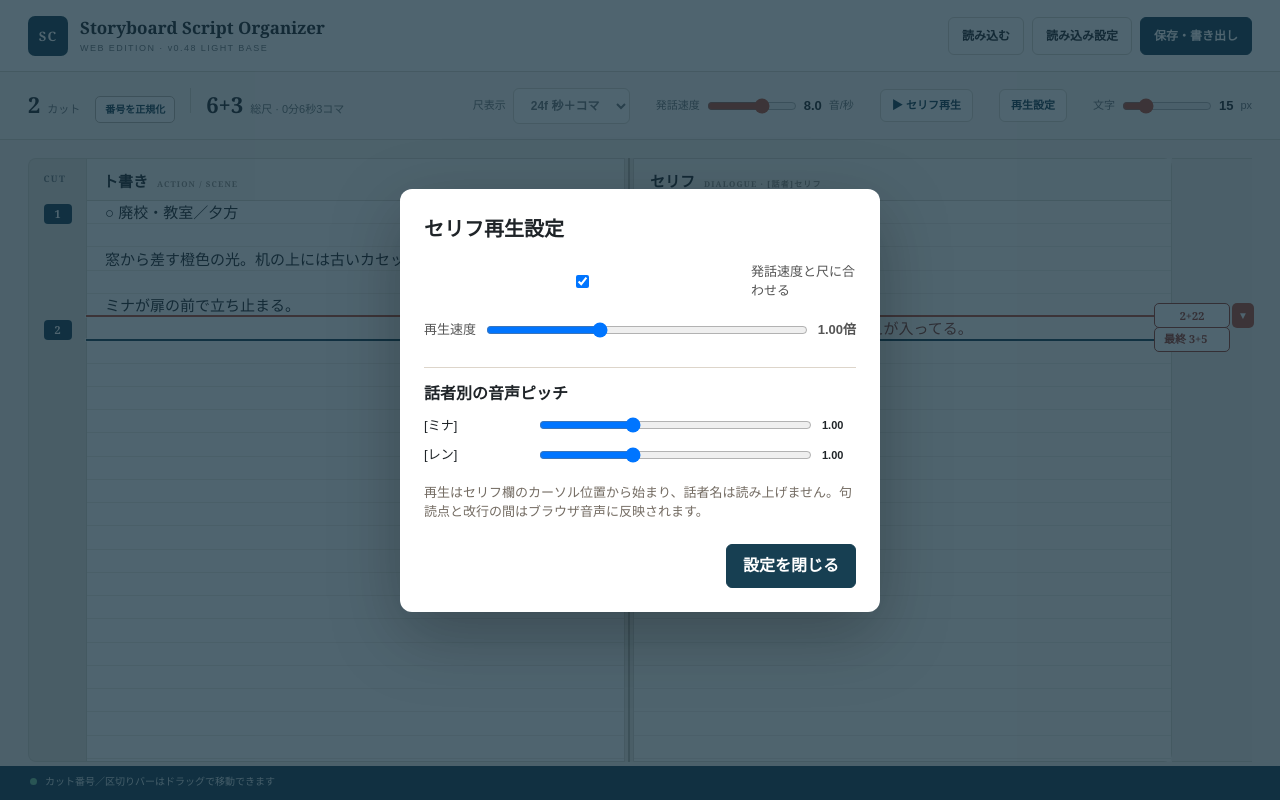
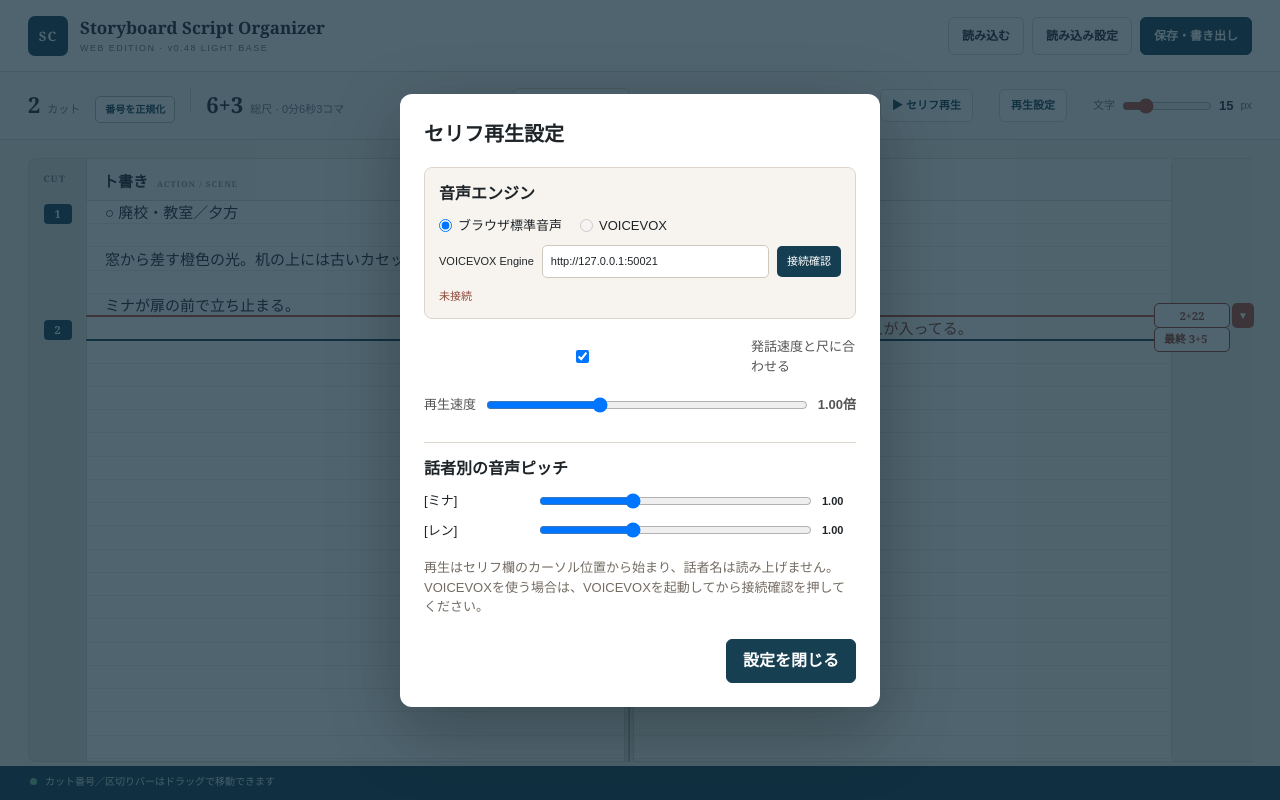
Before and after one commit to koji2make20/Storyborad-script-Organaizer, a Next.js app: page / in a window 1280 px wide. Both pictures are taken after a click on the button "再生設定". Built offline with nearby package versions, Linux system fonts and the light colour scheme.

Commit message:
Add VOICEVOX playback integration

```diff
--- a/app/globals.css
+++ b/app/globals.css
@@ -652,6 +652,75 @@ body {
 .playback-dialog input[type="range"] {
   flex: 1;
 }
+.voice-engine-settings {
+  display: grid;
+  gap: 10px;
+  margin-bottom: 18px;
+  padding: 14px;
+  border: 1px solid #ddd5ca;
+  border-radius: 8px;
+  background: #f7f4ef;
+}
+.engine-options {
+  display: flex;
+  gap: 18px;
+}
+.engine-options label {
+  display: flex;
+  align-items: center;
+  gap: 6px;
+  font-size: 13px;
+}
+.voicevox-address {
+  display: grid;
+  grid-template-columns: auto minmax(0, 1fr) auto;
+  align-items: center;
+  gap: 8px;
+  font-size: 11px;
+}
+.voicevox-address input {
+  min-width: 0;
+  padding: 7px 8px;
+  border: 1px solid #cfc8bd;
+  border-radius: 5px;
+  background: #fff;
+}
+.voicevox-address button {
+  padding: 7px 10px;
+  border: 0;
+  border-radius: 5px;
+  background: var(--accent2);
+  color: #fff;
+  cursor: pointer;
+}
+.connection-status,
+.connection-ok {
+  color: #8e4838;
+  font-size: 11px;
+}
+.connection-ok {
+  color: #26704b;
+}
+.voicevox-mapping {
+  display: grid;
+  gap: 7px;
+  padding-top: 10px;
+  border-top: 1px solid #ddd5ca;
+}
+.voicevox-mapping label {
+  display: grid;
+  grid-template-columns: 105px minmax(0, 1fr);
+  align-items: center;
+  gap: 8px;
+  font-size: 12px;
+}
+.voicevox-mapping select {
+  min-width: 0;
+  padding: 7px;
+  border: 1px solid #cfc8bd;
+  border-radius: 5px;
+  background: #fff;
+}
 .pitch-settings {
   margin: 18px 0;
   padding-top: 14px;
--- a/app/page.tsx
+++ b/app/page.tsx
@@ -13,6 +13,7 @@ type Cut = {
   manual?: boolean;
 };
 type Section = { start: number; end: number; name: string; frames: number };
+type VoicevoxStyle = { id: number; name: string; speaker: string };
 type HistorySnapshot = {
   action: string;
   dialogue: string;
@@ -285,7 +286,16 @@ export default function Home() {
     [playbackOpen, setPlaybackOpen] = useState(false),
     [playbackRate, setPlaybackRate] = useState(1),
     [syncPlaybackRate, setSyncPlaybackRate] = useState(true),
-    [speakerPitch, setSpeakerPitch] = useState<Record<string, number>>({});
+    [speakerPitch, setSpeakerPitch] = useState<Record<string, number>>({}),
+    [playbackEngine, setPlaybackEngine] = useState<"browser" | "voicevox">(
+      "browser",
+    ),
+    [voicevoxUrl, setVoicevoxUrl] = useState("http://127.0.0.1:50021"),
+    [voicevoxStatus, setVoicevoxStatus] = useState("未接続"),
+    [voicevoxStyles, setVoicevoxStyles] = useState<VoicevoxStyle[]>([]),
+    [voicevoxSpeakerStyles, setVoicevoxSpeakerStyles] = useState<
+      Record<string, number>
+    >({});
   const fileRef = useRef<HTMLInputElement>(null),
     cutLayerRef = useRef<HTMLDivElement>(null),
     workspaceRef = useRef<HTMLElement>(null),
@@ -306,6 +316,8 @@ export default function Home() {
     } | null>(null),
     playbackRunRef = useRef(0),
     playbackSelectionRef = useRef<{ start: number; end: number } | null>(null),
+    voicevoxAudioRef = useRef<HTMLAudioElement | null>(null),
+    voicevoxObjectUrlRef = useRef<string | null>(null),
     historyRef = useRef<HistorySnapshot[]>([]),
     historyIndexRef = useRef(-1),
     historyGroupRef = useRef<{ kind: "text" | "cuts"; at: number } | null>(
@@ -633,6 +645,49 @@ export default function Home() {
       left = e.clientX - actionRect.left;
     setSplit(Math.max(25, Math.min(75, (left / usable) * 100)));
   };
+  const stopVoicevoxAudio = () => {
+    voicevoxAudioRef.current?.pause();
+    voicevoxAudioRef.current = null;
+    if (voicevoxObjectUrlRef.current) {
+      URL.revokeObjectURL(voicevoxObjectUrlRef.current);
+      voicevoxObjectUrlRef.current = null;
+    }
+  };
+  const connectVoicevox = async () => {
+    const base = voicevoxUrl.trim().replace(/\/+$/, "");
+    setVoicevoxStatus("接続中…");
+    try {
+      const response = await fetch(`${base}/speakers`);
+      if (!response.ok) throw new Error(`HTTP ${response.status}`);
+      const values = (await response.json()) as {
+        name: string;
+        styles: { id: number; name: string }[];
+      }[];
+      const styles = values.flatMap((voice) =>
+        voice.styles.map((style) => ({
+          id: style.id,
+          name: style.name,
+          speaker: voice.name,
+        })),
+      );
+      if (!styles.length) throw new Error("話者が見つかりません");
+      setVoicevoxStyles(styles);
+      setVoicevoxSpeakerStyles((current) => {
+        const next = { ...current };
+        for (const speaker of speakers)
+          if (next[speaker] == null) next[speaker] = styles[0].id;
+        return next;
+      });
+      setVoicevoxStatus(`接続済み（${styles.length}スタイル）`);
+      setPlaybackEngine("voicevox");
+    } catch (error) {
+      setVoicevoxStyles([]);
+      setPlaybackEngine("browser");
+      setVoicevoxStatus(
+        `接続失敗：${error instanceof Error ? error.message : "VOICEVOXを確認してください"}`,
+      );
+    }
+  };
   const toggleSpeech = () => {
     const restoreSelection = () => {
       const selection = playbackSelectionRef.current,
@@ -645,6 +700,7 @@ export default function Home() {
     if (speaking) {
       playbackRunRef.current += 1;
       speechSynthesis.cancel();
+      stopVoicevoxAudio();
       setSpeaking(false);
       restoreSelection();
       return;
@@ -703,8 +759,9 @@ export default function Home() {
     playbackSelectionRef.current = { start: cursor, end: originalEnd };
     const run = ++playbackRunRef.current;
     speechSynthesis.cancel();
+    stopVoicevoxAudio();
     setSpeaking(true);
-    const playNext = (index: number) => {
+    const playNext = async (index: number) => {
       if (run !== playbackRunRef.current) return;
       if (index >= queue.length) {
         setSpeaking(false);
@@ -722,6 +779,64 @@ export default function Home() {
       const target = dialogueRef.current;
       target?.focus({ preventScroll: true });
       target?.setSelectionRange(item.start, item.end);
+      if (playbackEngine === "voicevox") {
+        const styleId =
+          voicevoxSpeakerStyles[item.speaker] ?? voicevoxStyles[0]?.id;
+        if (styleId == null) {
+          setSpeaking(false);
+          restoreSelection();
+          window.alert("VOICEVOXへ接続し、話者スタイルを設定してください。");
+          return;
+        }
+        try {
+          const base = voicevoxUrl.trim().replace(/\/+$/, ""),
+            queryResponse = await fetch(
+              `${base}/audio_query?text=${encodeURIComponent(item.body)}&speaker=${styleId}`,
+              { method: "POST" },
+            );
+          if (!queryResponse.ok)
+            throw new Error(`音声クエリ HTTP ${queryResponse.status}`);
+          const query = (await queryResponse.json()) as Record<string, unknown>;
+          query.speedScale = Math.max(
+            0.5,
+            Math.min(2, playbackRate * (syncPlaybackRate ? cps / 8 : 1)),
+          );
+          const audioResponse = await fetch(
+            `${base}/synthesis?speaker=${styleId}`,
+            {
+              method: "POST",
+              headers: { "Content-Type": "application/json" },
+              body: JSON.stringify(query),
+            },
+          );
+          if (!audioResponse.ok)
+            throw new Error(`音声合成 HTTP ${audioResponse.status}`);
+          if (run !== playbackRunRef.current) return;
+          const objectUrl = URL.createObjectURL(await audioResponse.blob()),
+            audio = new Audio(objectUrl);
+          voicevoxObjectUrlRef.current = objectUrl;
+          voicevoxAudioRef.current = audio;
+          audio.onended = () => {
+            stopVoicevoxAudio();
+            void playNext(index + 1);
+          };
+          audio.onerror = () => {
+            stopVoicevoxAudio();
+            setSpeaking(false);
+            restoreSelection();
+          };
+          await audio.play();
+        } catch (error) {
+          if (run !== playbackRunRef.current) return;
+          stopVoicevoxAudio();
+          setSpeaking(false);
+          restoreSelection();
+          window.alert(
+            `VOICEVOXで再生できませんでした。\n${error instanceof Error ? error.message : "接続を確認してください"}`,
+          );
+        }
+        return;
+      }
       const utterance = new SpeechSynthesisUtterance(item.body);
       utterance.lang = "ja-JP";
       utterance.pitch = speakerPitch[item.speaker] ?? 1;
@@ -729,7 +844,7 @@ export default function Home() {
         0.5,
         Math.min(2, playbackRate * (syncPlaybackRate ? cps / 8 : 1)),
       );
-      utterance.onend = () => playNext(index + 1);
+      utterance.onend = () => void playNext(index + 1);
       utterance.onerror = () => {
         if (run !== playbackRunRef.current) return;
         setSpeaking(false);
@@ -737,7 +852,7 @@ export default function Home() {
       };
       speechSynthesis.speak(utterance);
     };
-    playNext(0);
+    void playNext(0);
   };
   const beginDrag = (e: React.PointerEvent, id: string) => {
     e.preventDefault();
@@ -2069,6 +2184,74 @@ export default function Home() {
             onPointerDown={(e) => e.stopPropagation()}
           >
             <h2>セリフ再生設定</h2>
+            <div className="voice-engine-settings">
+              <b>音声エンジン</b>
+              <div className="engine-options">
+                <label>
+                  <input
+                    type="radio"
+                    name="playback-engine"
+                    checked={playbackEngine === "browser"}
+                    onChange={() => setPlaybackEngine("browser")}
+                  />
+                  ブラウザ標準音声
+                </label>
+                <label>
+                  <input
+                    type="radio"
+                    name="playback-engine"
+                    checked={playbackEngine === "voicevox"}
+                    disabled={!voicevoxStyles.length}
+                    onChange={() => setPlaybackEngine("voicevox")}
+                  />
+                  VOICEVOX
+                </label>
+              </div>
+              <label className="voicevox-address">
+                <span>VOICEVOX Engine</span>
+                <input
+                  type="url"
+                  value={voicevoxUrl}
+                  spellCheck={false}
+                  onChange={(e) => setVoicevoxUrl(e.target.value)}
+                />
+                <button onClick={() => void connectVoicevox()}>接続確認</button>
+              </label>
+              <small
+                className={
+                  voicevoxStyles.length ? "connection-ok" : "connection-status"
+                }
+              >
+                {voicevoxStatus}
+              </small>
+              {voicevoxStyles.length > 0 && speakers.length > 0 && (
+                <div className="voicevox-mapping">
+                  <b>話者別VOICEVOXスタイル</b>
+                  {speakers.map((speaker) => (
+                    <label key={speaker}>
+                      <span>[{speaker}]</span>
+                      <select
+                        value={
+                          voicevoxSpeakerStyles[speaker] ?? voicevoxStyles[0].id
+                        }
+                        onChange={(e) =>
+                          setVoicevoxSpeakerStyles((current) => ({
+                            ...current,
+                            [speaker]: Number(e.target.value),
+                          }))
+                        }
+                      >
+                        {voicevoxStyles.map((style) => (
+                          <option key={style.id} value={style.id}>
+                            {style.speaker}（{style.name}）
+                          </option>
+                        ))}
+                      </select>
+                    </label>
+                  ))}
+                </div>
+              )}
+            </div>
             <label className="check">
               <input
                 type="checkbox"
@@ -2089,7 +2272,7 @@ export default function Home() {
               />
               <b>{playbackRate.toFixed(2)}倍</b>
             </label>
-            <div className="pitch-settings">
+            {playbackEngine === "browser" && <div className="pitch-settings">
               <b>話者別の音声ピッチ</b>
               {speakers.map((speaker) => (
                 <label key={speaker}>
@@ -2110,9 +2293,9 @@ export default function Home() {
                   <b>{(speakerPitch[speaker] ?? 1).toFixed(2)}</b>
                 </label>
               ))}
-            </div>
+            </div>}
             <p className="setting-help">
-              再生はセリフ欄のカーソル位置から始まり、話者名は読み上げません。句読点と改行の間はブラウザ音声に反映されます。
+              再生はセリフ欄のカーソル位置から始まり、話者名は読み上げません。VOICEVOXを使う場合は、VOICEVOXを起動してから接続確認を押してください。
             </p>
             <div className="dialog-actions">
               <button
```
